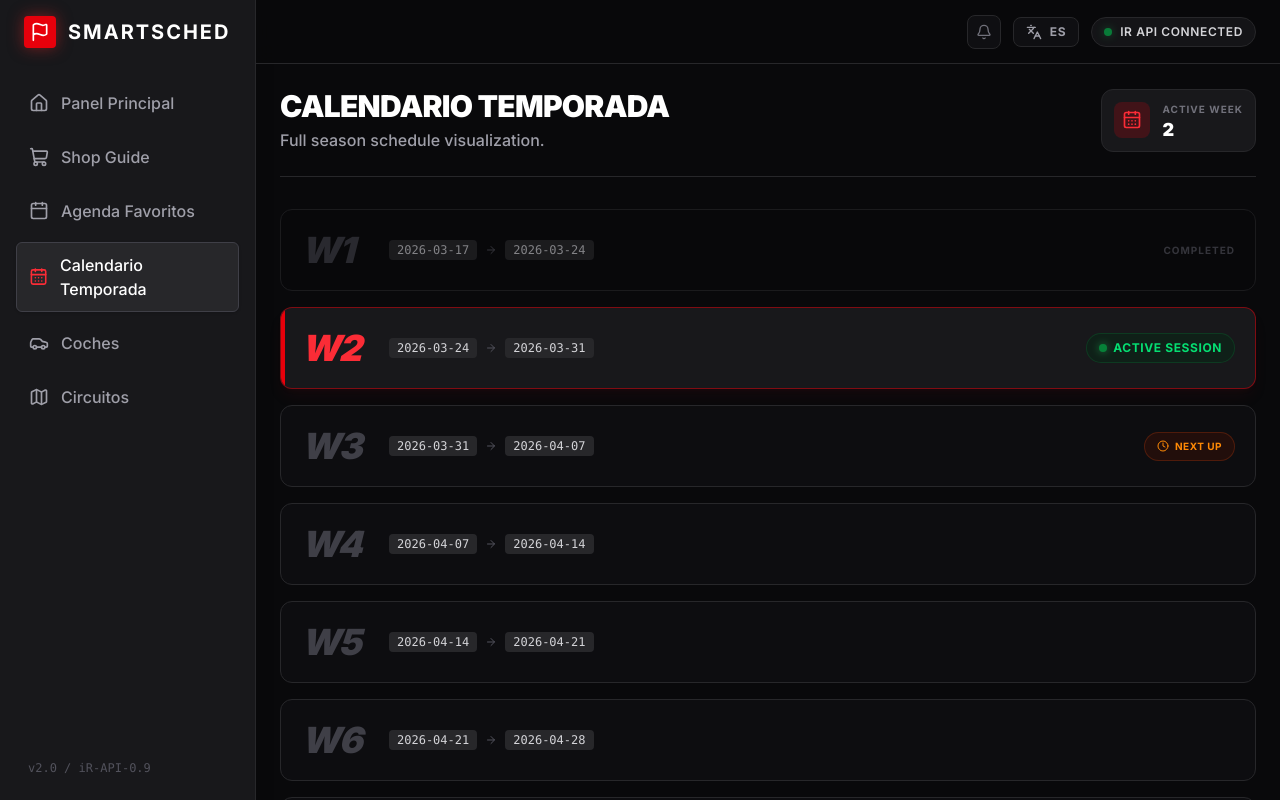
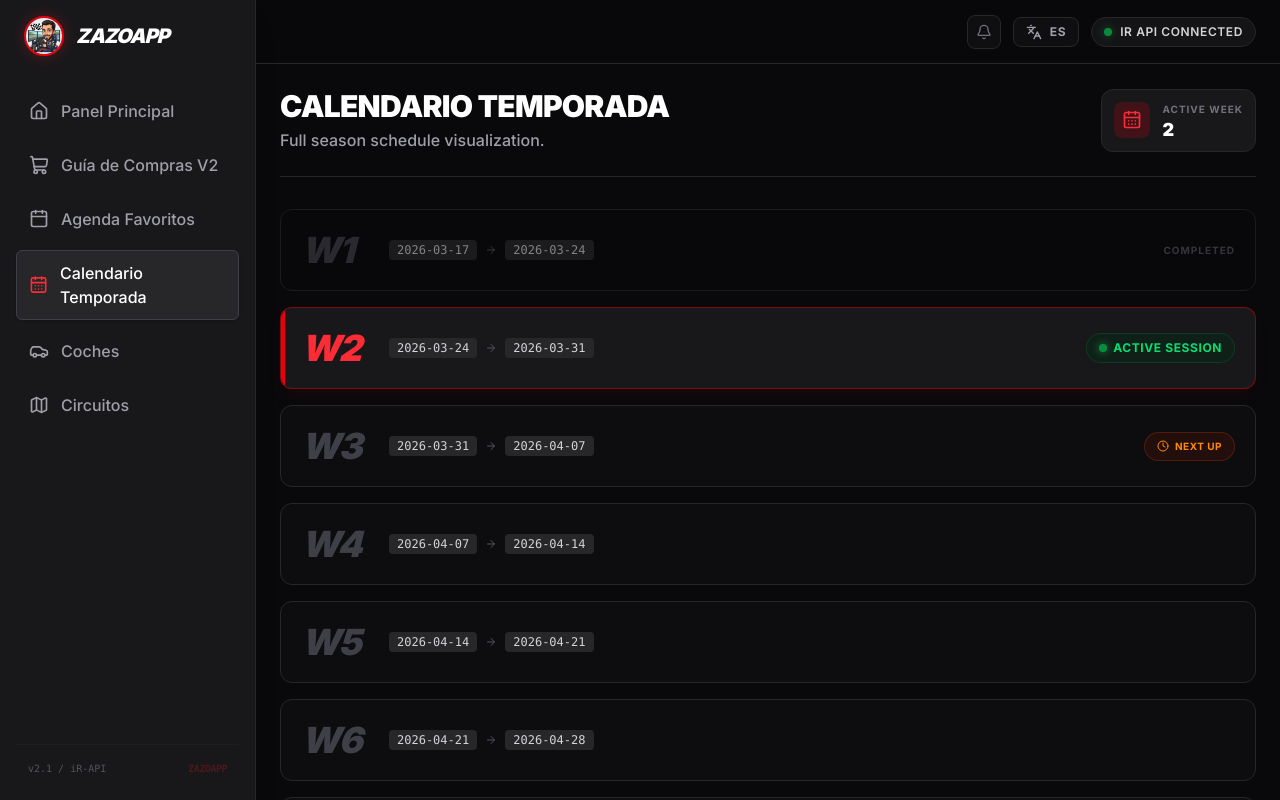
Before and after one commit to kekerebuffo/iracing-smart-schedule, a Next.js app: page /calendar in a window 1280 px wide. Shown: the top 800 px of the page. Built offline with nearby package versions, Linux system fonts and the light colour scheme; no server answers.

Commit message:
feat: Rebranding to ZazoApp and mobile responsive fixes

```diff
--- a/src/app/layout.tsx
+++ b/src/app/layout.tsx
@@ -8,8 +8,8 @@ import { Providers } from '@/components/Providers';
 const inter = Inter({ subsets: ['latin'] });
 
 export const metadata: Metadata = {
-  title: 'iRacing Smart Schedule',
-  description: 'Advanced scheduling and telemetry dashboard for iRacing',
+  title: 'ZazoApp - iRacing Smart Sched',
+  description: 'Advanced scheduling and telemetry dashboard for iRacing by ZazoApp',
 };
 
 export default function RootLayout({
@@ -43,11 +43,11 @@ async function LayoutWrapper({ children }: { children: React.ReactNode }) {
   }
 
   return (
-    <div className="flex min-h-screen overflow-hidden">
+    <div className="flex min-h-screen relative overflow-x-hidden">
       <Sidebar />
-      <div className="flex-1 flex flex-col h-screen overflow-hidden">
+      <div className="flex-1 flex flex-col min-h-screen min-w-0 overflow-hidden">
         <Header />
-        <main className="flex-1 overflow-y-auto bg-zinc-950 p-6 selection:bg-red-900/40">
+        <main className="flex-1 overflow-y-auto bg-zinc-950 p-4 md:p-6 selection:bg-red-900/40">
           {children}
         </main>
       </div>
--- a/src/components/layout/Header.tsx
+++ b/src/components/layout/Header.tsx
@@ -1,7 +1,8 @@
 'use client'
 
-import { Bell, User, Languages, LogOut } from 'lucide-react';
+import { Bell, User, Languages, LogOut, Menu } from 'lucide-react';
 import { useLanguageStore } from '@/store/useLanguageStore';
+import { useSidebarStore } from '@/store/useSidebarStore';
 import { useSession, signOut } from 'next-auth/react';
 import { isTuesdayAlertActive } from '@/lib/dateUtils';
 import { useState } from 'react';
@@ -9,12 +10,20 @@ import { useState } from 'react';
 export default function Header() {
   const { language, setLanguage, t } = useLanguageStore();
   const { data: session } = useSession();
+  const { toggle } = useSidebarStore();
   const alertActive = isTuesdayAlertActive();
   const [showAlert, setShowAlert] = useState(false);
 
   return (
     <header className="h-16 bg-zinc-950/80 backdrop-blur-md border-b border-zinc-800 flex items-center justify-between px-6 sticky top-0 z-20">
-      <div className="flex-1" />
+      <div className="flex items-center gap-4">
+        <button
+          onClick={toggle}
+          className="lg:hidden p-2 -ml-2 text-zinc-400 hover:text-white transition-colors"
+        >
+          <Menu className="w-6 h-6" />
+        </button>
+      </div>
       <div className="flex items-center space-x-3">
 
         {/* Notification Bell (Tuesday Reset Alert) */}
--- a/src/components/layout/Sidebar.tsx
+++ b/src/components/layout/Sidebar.tsx
@@ -2,8 +2,9 @@
 
 import Link from 'next/link';
 import { usePathname } from 'next/navigation';
-import { Home, Calendar, Flag, CalendarDays, Car, Map, ShoppingCart } from 'lucide-react';
+import { Home, Calendar, Flag, CalendarDays, Car, Map, ShoppingCart, Menu, X } from 'lucide-react';
 import { useLanguageStore } from '@/store/useLanguageStore';
+import { useSidebarStore } from '@/store/useSidebarStore';
 import { clsx, type ClassValue } from "clsx";
 import { twMerge } from "tailwind-merge";
 
@@ -14,10 +15,11 @@ export function cn(...inputs: ClassValue[]) {
 export default function Sidebar() {
   const pathname = usePathname();
   const { t } = useLanguageStore();
+  const { isOpen, close } = useSidebarStore();
 
   const links = [
     { href: '/', label: t('home'), icon: Home },
-    { href: '/shop-guide', label: 'Shop Guide', icon: ShoppingCart },
+    { href: '/shop-guide', label: 'Guía de Compras V2', icon: ShoppingCart },
     { href: '/agenda', label: t('agenda'), icon: Calendar },
     { href: '/calendar', label: t('calendar'), icon: CalendarDays },
     { href: '/cars', label: t('cars'), icon: Car },
@@ -25,13 +27,31 @@ export default function Sidebar() {
   ];
 
   return (
-    <aside className="w-64 h-screen bg-zinc-900 border-r border-zinc-800 flex flex-col p-4 shadow-xl z-10">
-      <div className="mb-8 px-2 flex items-center space-x-3">
-        <div className="w-8 h-8 bg-red-600 rounded flex items-center justify-center shadow-[0_0_15px_rgba(220,38,38,0.5)]">
-          <Flag className="w-5 h-5 text-white" />
+    <>
+      {/* Mobile Overlay */}
+      {isOpen && (
+        <div
+          className="fixed inset-0 bg-black/60 backdrop-blur-sm z-40 lg:hidden"
+          onClick={close}
+        />
+      )}
+
+      <aside className={cn(
+        "fixed lg:static inset-y-0 left-0 w-64 h-screen bg-zinc-900 border-r border-zinc-800 flex flex-col p-4 shadow-xl z-50 transition-transform duration-300 transform",
+        isOpen ? "translate-x-0" : "-translate-x-full lg:translate-x-0"
+      )}>
+        <div className="mb-8 px-2 flex items-center justify-between">
+          <div className="flex items-center space-x-3">
+            <div className="w-10 h-10 bg-zinc-800 rounded-full flex items-center justify-center overflow-hidden border-2 border-red-600 shadow-[0_0_15px_rgba(220,38,38,0.3)]">
+              <img src="/logo.jpg" alt="ZazoApp Logo" className="w-full h-full object-cover" />
+            </div>
+            <span className="text-xl font-black text-white tracking-tighter uppercase italic">ZazoApp</span>
+          </div>
+
+          <button onClick={close} className="lg:hidden p-2 text-zinc-500 hover:text-white transition-colors">
+            <X className="w-5 h-5" />
+          </button>
         </div>
-        <span className="text-xl font-bold text-white tracking-widest uppercase">SmartSched</span>
-      </div>
       <nav className="flex-1 space-y-2">
         {links.map((link) => {
           const Icon = link.icon;
@@ -52,10 +72,12 @@ export default function Sidebar() {
             </Link>
           );
         })}
-      </nav>
-      <div className="mt-auto px-3 py-2 text-xs text-zinc-600 font-mono">
-        v2.0 / iR-API-0.9
-      </div>
-    </aside>
+        </nav>
+        <div className="mt-auto px-3 py-2 text-[10px] text-zinc-600 font-mono flex items-center justify-between border-t border-zinc-800/50 pt-4">
+          <span>v2.1 / iR-API</span>
+          <span className="text-red-900/50 uppercase font-black tracking-tighter">ZazoApp</span>
+        </div>
+      </aside>
+    </>
   );
 }
--- /dev/null
+++ b/src/store/useSidebarStore.ts
@@ -0,0 +1,15 @@
+import { create } from 'zustand';
+
+interface SidebarState {
+  isOpen: boolean;
+  toggle: () => void;
+  close: () => void;
+  open: () => void;
+}
+
+export const useSidebarStore = create<SidebarState>((set) => ({
+  isOpen: false,
+  toggle: () => set((state) => ({ isOpen: !state.isOpen })),
+  close: () => set({ isOpen: false }),
+  open: () => set({ isOpen: true }),
+}));
```
Also changed, not shown: public/logo.jpg (added).
